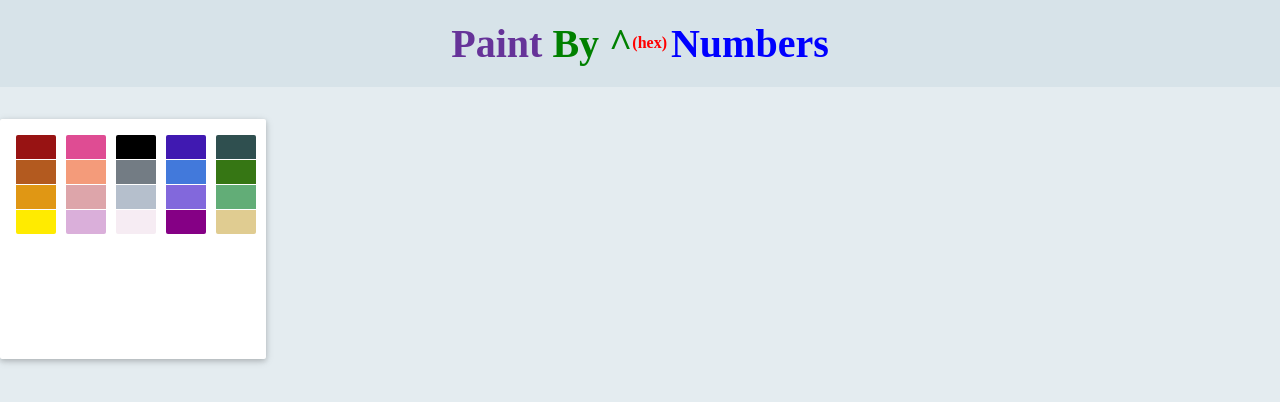
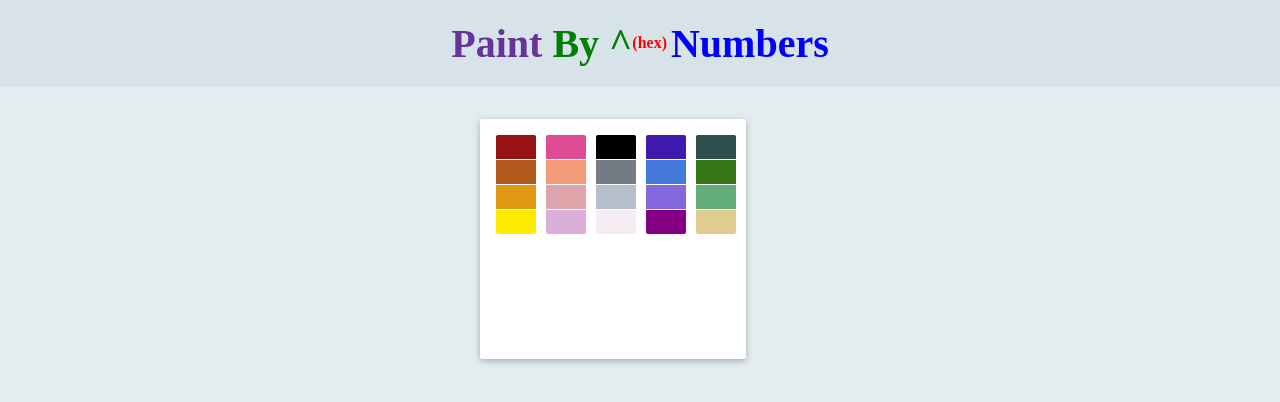
Before and after one commit to ashton-huxtable/painting-by-hex-number, a React (Create React App) app: page / in a window 1280 px wide. Shown: the top 402 px of the page. Built offline with nearby package versions, Linux system fonts and the light colour scheme; a web font is replaced by a local one.

Commit message:
Add inline styling object container

```diff
--- a/src/components/ColorPalette/ColorPalette.tsx
+++ b/src/components/ColorPalette/ColorPalette.tsx
@@ -1,12 +1,28 @@
 import React from 'react';
 import { SwatchesPicker } from 'react-color';
 import { useState, useEffect } from 'react';
+import CSS from 'csstype'
+
 export interface ColorResult {
   hex: string;
 }
 export interface ColorProps {
   handleColorClick: (hexId: string) => void
 }
+
+const  colorSwatchContainer: CSS.Properties = {
+    display: 'flex',
+    flexDirection: 'column',
+    // height: '500em',
+    // width: '400',
+    alignItems: 'center',
+
+}
+
+const colorSwatchStyle: CSS.Properties = {
+  height: '500em'
+}
+
 const ColorPalette: React.FC<ColorProps> = (props) => {
   const [ chosenColor, setChosenColor] = useState('');
   const handleChange = (color: ColorResult, event: React.ChangeEvent<HTMLInputElement>) => {
@@ -33,8 +49,8 @@ const ColorPalette: React.FC<ColorProps> = (props) => {
   ['#2F4F4F', '#367614', '#62AD77', '#E0CC91']
 ]
   return(
-    <div>
-      <SwatchesPicker colors={myColors} onChange={handleChange} />
+    <div style= {colorSwatchContainer}>
+      <SwatchesPicker style= {colorSwatchStyle} colors={myColors} onChange={handleChange} />
     </div>
   )
 }
--- a/src/components/Home/Home.tsx
+++ b/src/components/Home/Home.tsx
@@ -19,9 +19,11 @@ const Home: React.FC = () => {
         let currentArt = await response.json()
         setArt(currentArt.artObjects)
       } catch (error) {
+          console.log('ERROR', error)
           checkError('Uh oh something is real wrong here')
       } finally {
         setIsLoading(false)
+        console.log(isLoading)
         console.log(art)
       }
   }
```
Also changed, not shown: src/components/ColorPalette/ColorPalette.css (+8 -0 lines).
